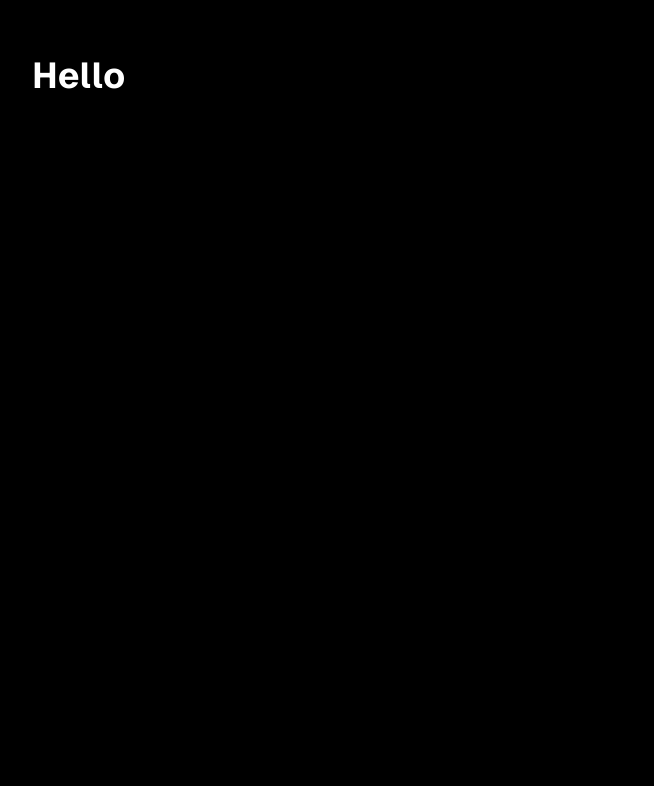
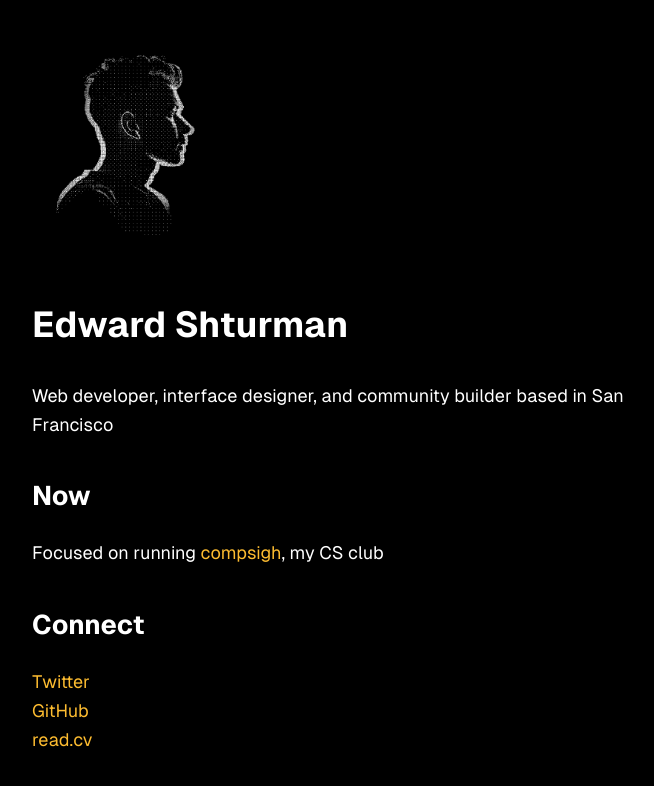
Before and after one commit to edwardshturman/site, a Next.js app: page / in a window 1280 px wide. Shown: the top 786 px of the page, without its empty margins (288-942 px from the left). Built offline with nearby package versions, Linux system fonts and the light colour scheme.

Commit message:
Add bitmap pfp, tagline, now, and connect

```diff
--- a/app/page.tsx
+++ b/app/page.tsx
@@ -1,7 +1,30 @@
 import Image from 'next/image'
+import Link from 'next/link'
 
 export default function Home () {
   return (
-    <h1>Hello</h1>
+    <>
+      <Image
+        unoptimized
+        src="/assets/pfp-bitmap.png"
+        alt="Vercel Logo"
+        width={200}
+        height={200}
+      />
+      <h1>Edward Shturman</h1>
+      <p>Web developer, interface designer, and community builder based in San Francisco</p>
+      <h2>Now</h2>
+      <p>Focused on running <Link href="https://github.com/compsigh">compsigh</Link>, my CS club</p>
+      <h2>Connect</h2>
+      <p>
+        <Link href="https://twitter.com/edwardshturman">Twitter</Link>
+      </p>
+      <p>
+        <Link href="https://github.com/edwardshturman">GitHub</Link>
+      </p>
+      <p>
+        <Link href="https://read.cv/edwardshturman">read.cv</Link>
+      </p>
+    </>
   )
 }
```
Also changed, not shown: public/assets/pfp-bitmap.png (added).
